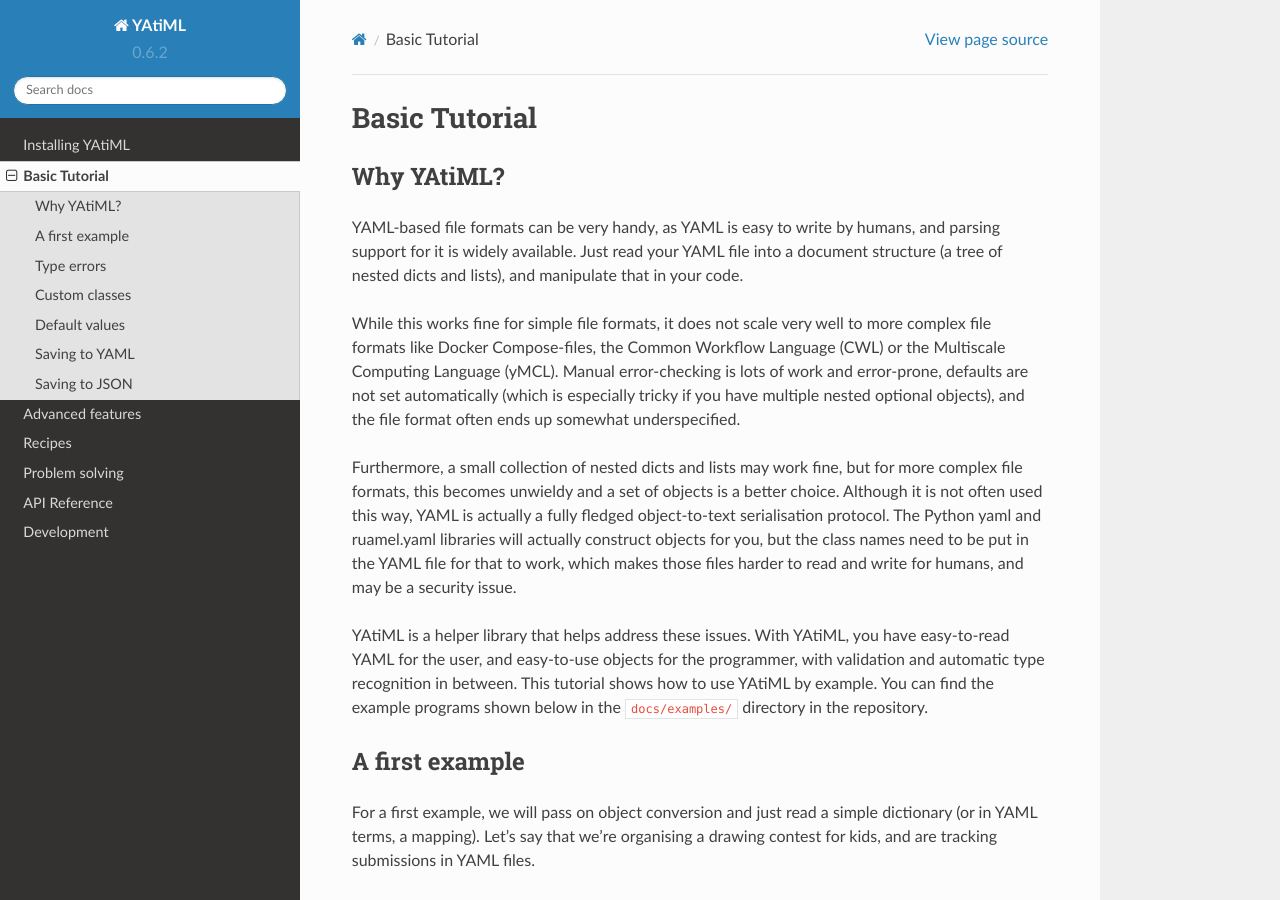
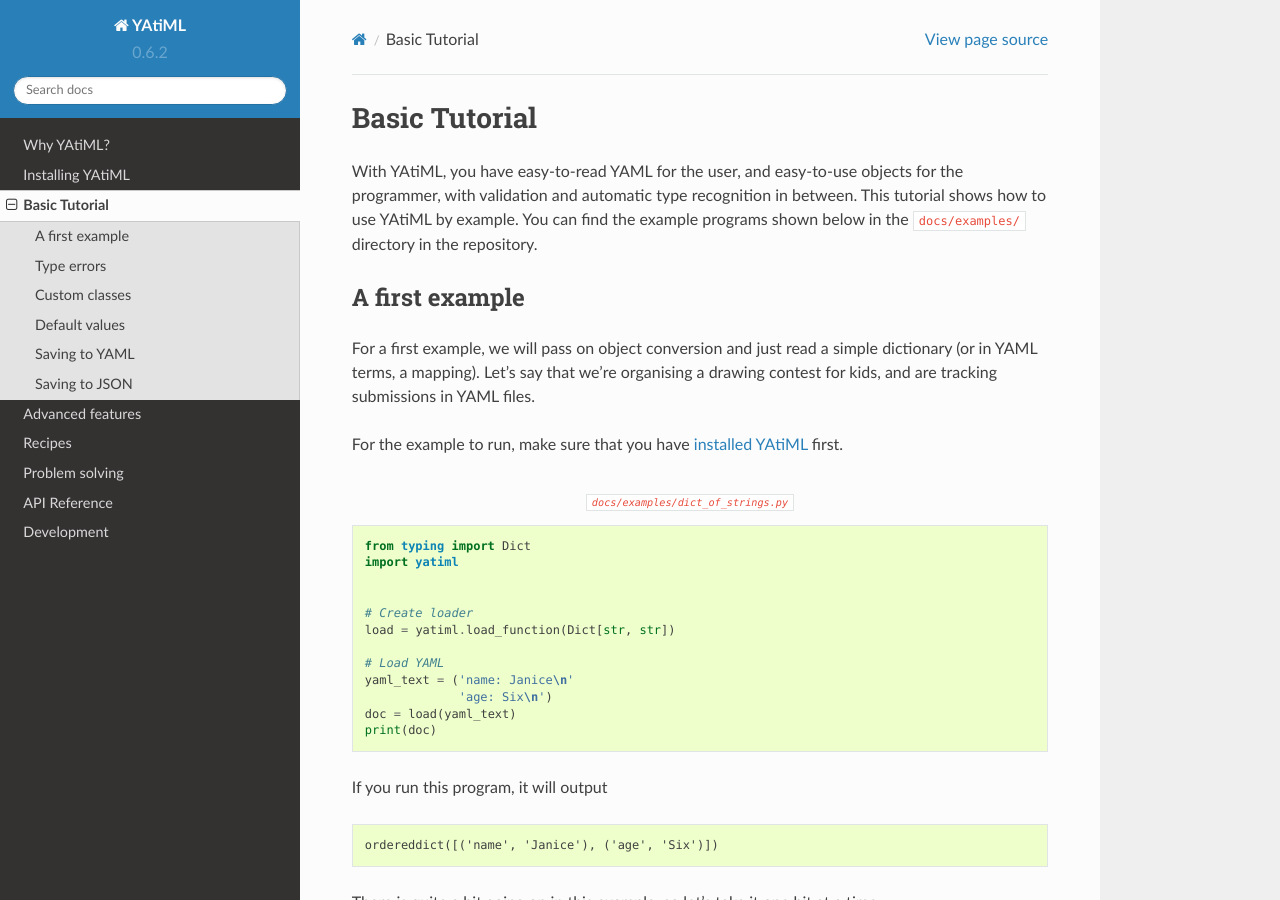
Before and after one commit to yatiml/yatiml, a Sphinx documentation site: the page built from docs/basic_tutorial.rst, in a window 1280 px wide and 900 px high. Built offline with Sphinx 7.4.7 and the Read the Docs theme 2.0.0, drawn with Linux system fonts in a browser that asks for light colours.

Commit message:
Improve sales pitch

```diff
--- a/docs/basic_tutorial.rst
+++ b/docs/basic_tutorial.rst
@@ -1,35 +1,10 @@
 Basic Tutorial
 ==============
 
-Why YAtiML?
------------
-
-YAML-based file formats can be very handy, as YAML is easy to write by humans,
-and parsing support for it is widely available. Just read your YAML file into a
-document structure (a tree of nested dicts and lists), and manipulate that in
-your code.
-
-While this works fine for simple file formats, it does not scale very well to
-more complex file formats like Docker Compose-files, the Common Workflow
-Language (CWL) or the Multiscale Computing Language (yMCL). Manual
-error-checking is lots of work and error-prone, defaults are not set
-automatically (which is especially tricky if you have multiple nested optional
-objects), and the file format often ends up somewhat underspecified.
-
-Furthermore, a small collection of nested dicts and lists may work fine, but for
-more complex file formats, this becomes unwieldy and a set of objects is a
-better choice. Although it is not often used this way, YAML is actually a fully
-fledged object-to-text serialisation protocol. The Python yaml and ruamel.yaml
-libraries will actually construct objects for you, but the class names need to
-be put in the YAML file for that to work, which makes those files harder to
-read and write for humans, and may be a security issue.
-
-YAtiML is a helper library that helps address these issues. With YAtiML, you
-have easy-to-read YAML for the user, and easy-to-use objects for the programmer,
-with validation and automatic type recognition in between. This tutorial shows
-how to use YAtiML by example. You can find the example programs shown below in
-the ``docs/examples/`` directory in the repository.
-
+With YAtiML, you have easy-to-read YAML for the user, and easy-to-use objects
+for the programmer, with validation and automatic type recognition in between.
+This tutorial shows how to use YAtiML by example. You can find the example
+programs shown below in the ``docs/examples/`` directory in the repository.
 
 A first example
 ---------------
--- a/docs/index.rst
+++ b/docs/index.rst
@@ -25,6 +25,7 @@
 .. toctree::
    :maxdepth: 2
 
+   why
    installation
    basic_tutorial
    advanced_features
```
Also changed, not shown: docs/why.rst (added, +34 -0 lines).
